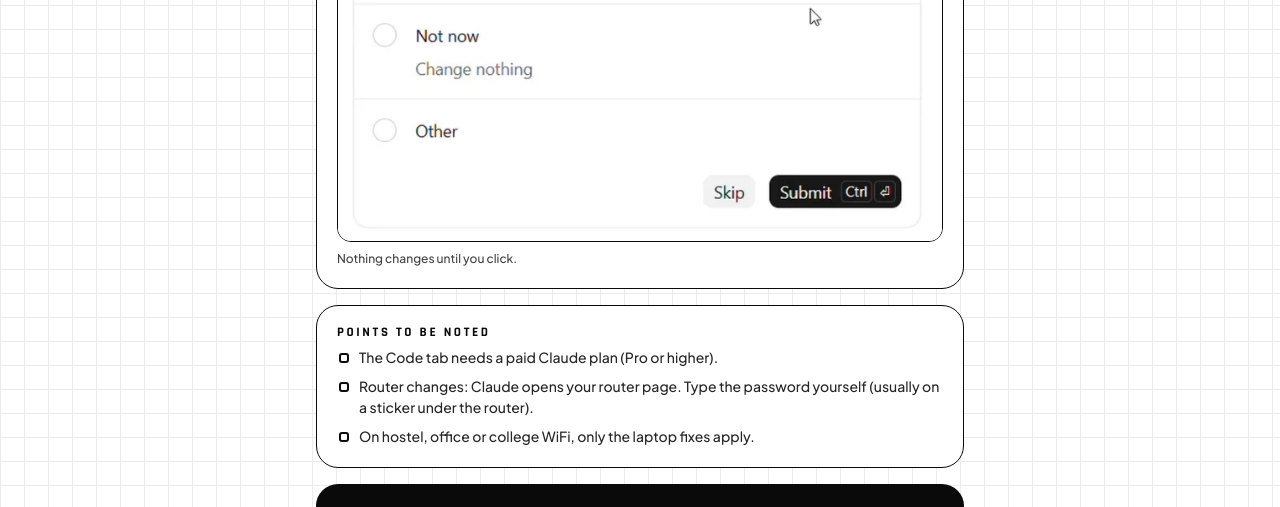
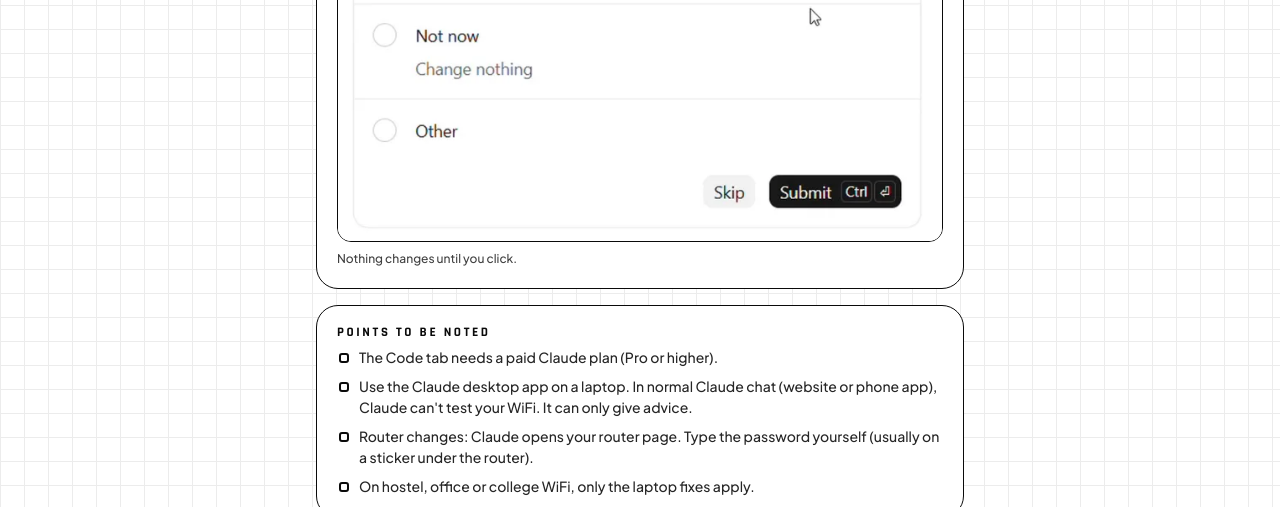
Before and after one commit to unnikrishnan-nambiar/uk_speaks.ai, a plain HTML site: page g/wifi/index.html in a window 1280 px wide. Shown: the part 2635-3142 px from the top of the page. Drawn offline with Linux system fonts and the light colour scheme.

Commit message:
WIFI guide: note that normal chat can't run the checks
Co-Authored-By: Claude Opus 5.5 <noreply@anthropic.com>
Claude-Session: https://claude.ai/code/session_01HyCHRAr637xtfJkxxCRcsu

```diff
--- a/g/wifi/index.html
+++ b/g/wifi/index.html
@@ -92,6 +92,7 @@ Rules: use the tools already on my computer where you can. If you need an admin
       <h2 class="label" id="rules-label">Points to be noted</h2>
       <ul class="rules">
         <li>The Code tab needs a paid Claude plan (Pro or higher).</li>
+        <li>Use the Claude desktop app on a laptop. In normal Claude chat (website or phone app), Claude can't test your WiFi. It can only give advice.</li>
         <li>Router changes: Claude opens your router page. Type the password yourself (usually on a sticker under the router).</li>
         <li>On hostel, office or college WiFi, only the laptop fixes apply.</li>
       </ul>
```
